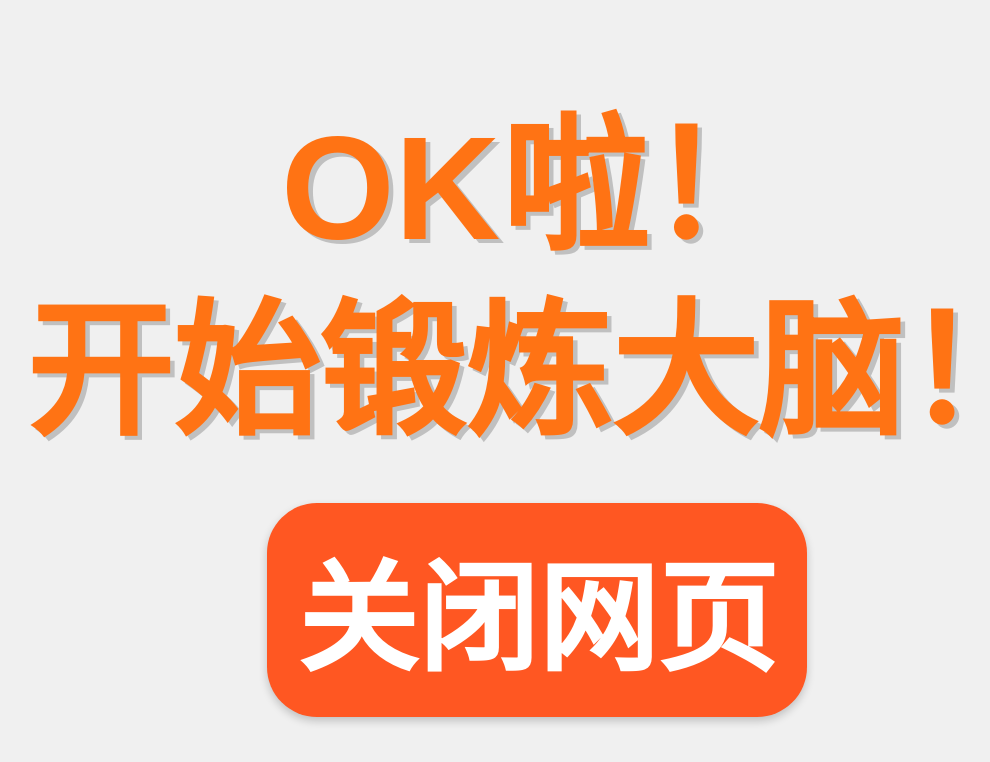
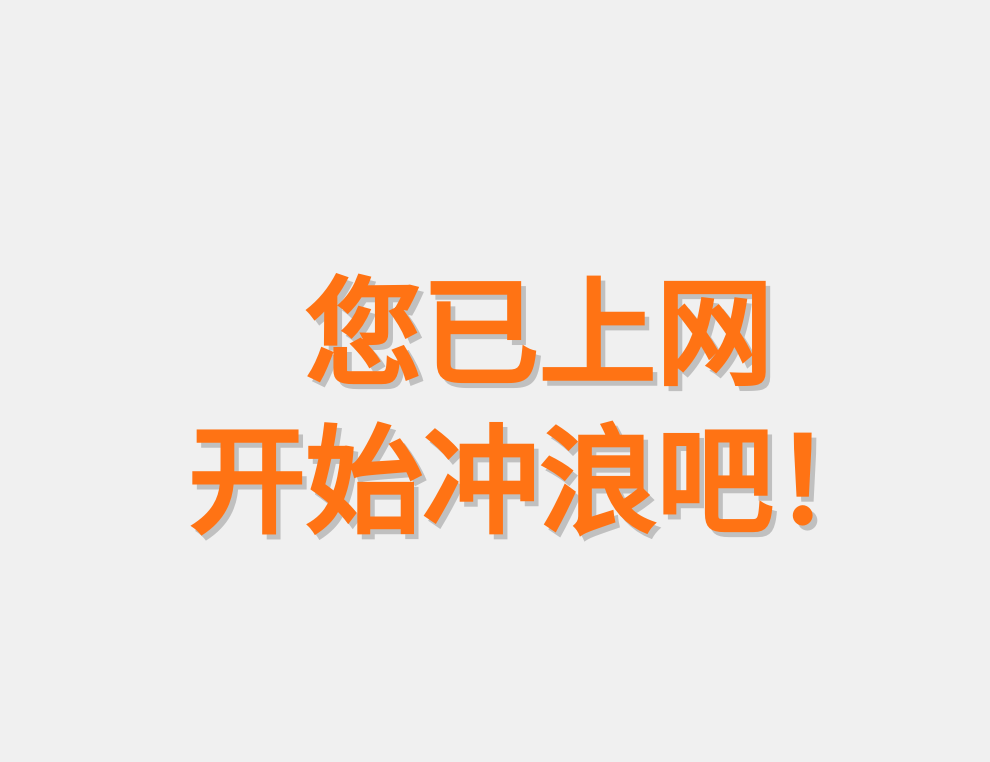
Before and after one commit to skyucca/test, a plain HTML site: page index.html in a window 1280 px wide. Shown: the whole page, without its empty margins (103-1093 px from the left). Drawn offline with Linux system fonts and the light colour scheme.

Commit message:
Update index.html

```diff
--- a/index.html
+++ b/index.html
@@ -3,7 +3,7 @@
 <head>
     <meta charset="UTF-8">
     <meta name="viewport" content="width=device-width, initial-scale=1.0">
-    <title>OK啦！</title>
+    <title>您已上网，开始冲浪吧！</title>
     <style>
         body {
             font-family: Arial, sans-serif;
@@ -18,7 +18,7 @@
         }
 
         .message {
-            font-size: 10vw;
+            font-size: 8vw;
             font-weight: bold;
             color: #ff5722;
             text-align: center;
@@ -41,60 +41,10 @@
             }
         }
 
-        .close-btn {
-            margin-top: 50px;
-            padding: 20px 30px;
-            font-size: 120px;
-            font-weight: bold;
-            color: white;
-            background-color: #ff5722;
-            border: none;
-            border-radius: 50px;
-            cursor: pointer;
-            box-shadow: 0 4px 8px rgba(0,0,0,0.2);
-            transition: all 0.3s ease;
-        }
-
-        .close-btn:hover {
-            background-color: #c62828;
-            transform: translateY(-3px);
-            box-shadow: 0 6px 12px rgba(0,0,0,0.3);
-        }
-
-        .close-btn:active {
-            transform: translateY(1px);
-        }
     </style>
 </head>
 <body>
-    <div class="message">OK啦！</div>
-    <div class="message">开始锻炼大脑！</div>
-    <button class="close-btn" onclick="closePage()">关闭网页</button>
-
-    <script>
-        function closePage() {
-
-            // 尝试关闭当前窗口
-            try {
-                if (window.history.length > 1) {
-                    // 如果有历史记录，尝试返回
-                    window.history.back();
-                } else {
-                    // 尝试关闭窗口
-                    window.close();
-                }
-
-                // 如果窗口仍然存在，显示提示
-                setTimeout(() => {
-                    if (!window.closed) {
-                        document.getElementById('messageBox').style.display = 'block';
-                    }
-                }, 500);
-
-            } catch (e) {
-                document.getElementById('messageBox').style.display = 'block';
-            }
-        }
-    </script>
+    <div class="message">您已上网</div>
+    <div class="message">开始冲浪吧！</div>
 </body>
 </html>
```
